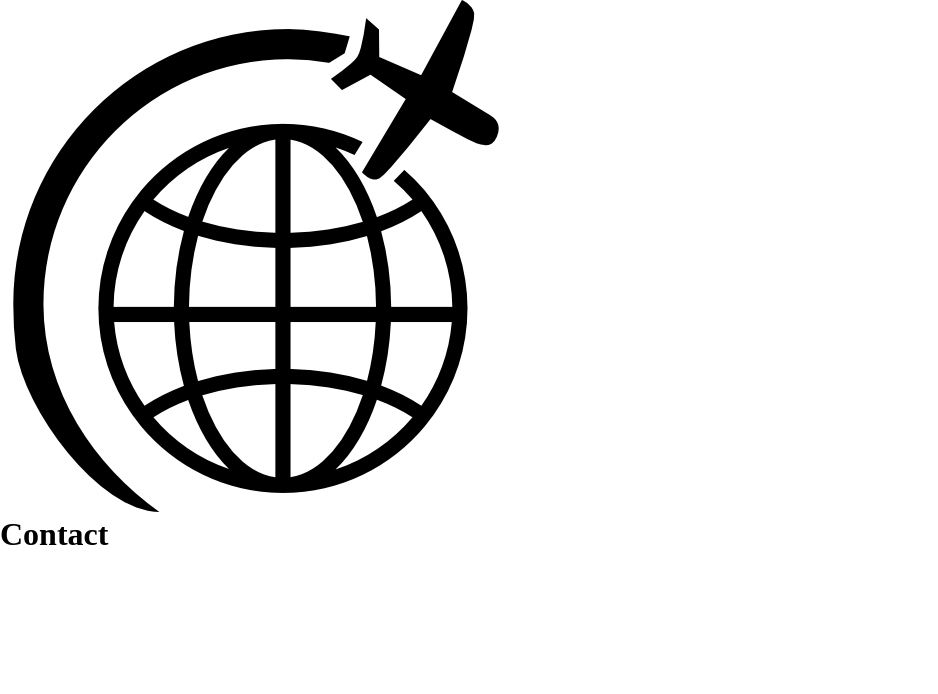
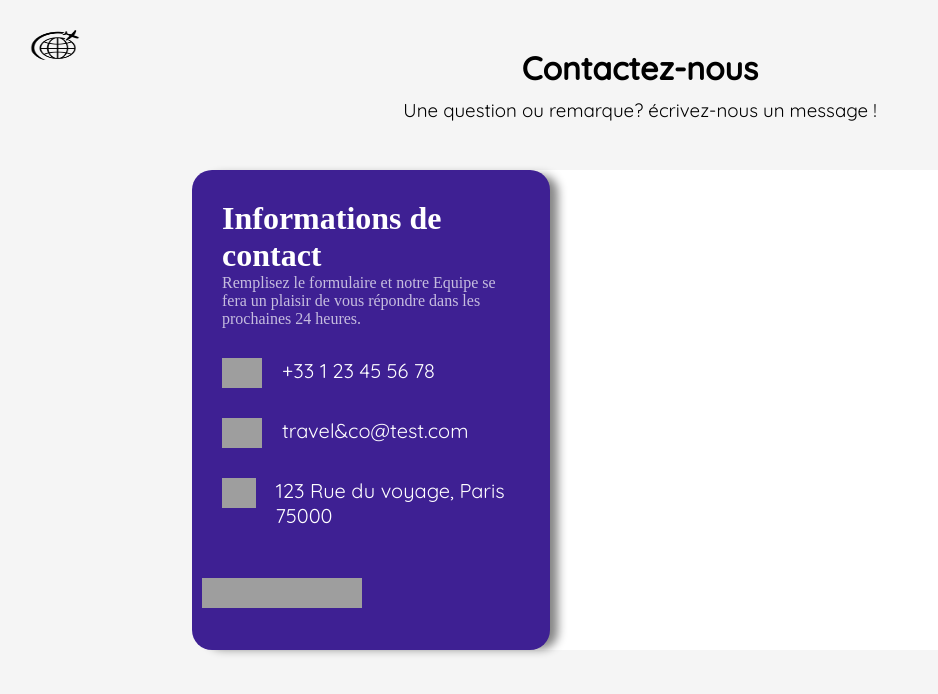
Before and after one commit to GaelDuclocherRougelot/Landing-page-NUXT, a Nuxt app: page /contact in a window 1280 px wide. Shown: the top 694 px of the page, without its empty margins (0-938 px from the left). Built offline with nearby package versions, Linux system fonts and the light colour scheme; grey boxes are pictures that could not be loaded.

Commit message:
add design contact page not finish

```diff
--- a/pages/contact.vue
+++ b/pages/contact.vue
@@ -1,20 +1,144 @@
 <template>
   <div class="product">
     <router-link to="/">
-      <img src="~/assets/logo-agence-voyage.png" alt="Logo">
+      <img id="logo" src="~/assets/logo-agence-voyage.png" alt="Logo" />
     </router-link>
-    <h1>Contact</h1>
+    <div class="title">
+      <h1>Contactez-nous</h1>
+      <h3>Une question ou remarque? écrivez-nous un message !</h3>
+    </div>
+    <form action="">
+      <div class="form_left">
+        <div class="infos">
+          <h1>Informations de contact</h1>
+          <p>
+            Remplisez le formulaire et notre Equipe se fera un plaisir de vous
+            répondre dans les prochaines 24 heures.
+          </p>
+          <div class="info">
+            <img
+              src="https://img.icons8.com/ios-glyphs/30/000000/phone--v1.png"
+            />
+            <p>+33 1 23 45 56 78</p>
+          </div>
+          <div class="info">
+            <img
+              src="https://img.icons8.com/ios-filled/30/000000/apple-mail.png"
+            />
+            <p>travel&co@test.com</p>
+          </div>
+          <div class="info">
+            <img
+              src="https://img.icons8.com/ios-glyphs/30/000000/address.png"
+            />
+            <p>123 Rue du voyage, Paris 75000</p>
+          </div>
+        </div>
+        <div class="socials">
+          <img src="https://img.icons8.com/ios-glyphs/30/000000/facebook.png" />
+          <img
+            src="https://img.icons8.com/ios-filled/30/000000/twitter-squared.png"
+          />
+          <img
+            src="https://img.icons8.com/ios-glyphs/30/000000/instagram-new.png"
+          />
+          <img src="https://img.icons8.com/ios-glyphs/30/000000/linkedin.png" />
+        </div>
+      </div>
+
+      <div class="right"></div>
+    </form>
   </div>
 </template>
 <script>
 export default {
-  head(){
-    return{
-      titleTemplate: "%s - Contact"
+  head() {
+    return {
+      titleTemplate: '%s - Contact',
     }
+  },
+}
+</script>
+<style scoped>
+@import url('https://fonts.googleapis.com/css2?family=Quicksand:wght@200;300;400;500&display=swap');
+
+.product {
+  width: 100%;
+  height: 100vh;
+  background-color: whitesmoke;
+  display: flex;
+  flex-direction: column;
+  align-items: center;
+  justify-content: space-between;
+}
+#logo {
+  width: 50px;
+  position: absolute;
+  top: 30px;
+  left: 30px;
+}
+
+.title {
+  text-align: center;
+  width: 90%;
+}
+
+.title > h1 {
+  font-family: 'Quicksand', sans-serif;
+  font-weight: 600;
+}
+.title > h3 {
+  font-family: 'Quicksand', sans-serif;
+  font-weight: 400;
+  margin-top: 10px;
+}
+
+form {
+  width: 70%;
+  height: 60%;
+  background-color: #fff;
+  margin-bottom: 150px;
+  border-radius: 20px;
+}
+
+.form_left {
+  width: 40%;
+  height: 100%;
+  padding: 10px;
+  background-color: #3e2093;
+  border-radius: 20px;
+  -webkit-box-shadow: 11px 2px 10px -3px rgba(0, 0, 0, 0.48);
+  box-shadow: 11px 2px 10px -3px rgba(0, 0, 0, 0.48);
+}
+
+.infos {
+  padding: 20px;
+  color: white;
+}
+
+.infos > p {
+  opacity: 0.7;
+}
+
+.info {
+  display: flex;
+  margin: 30px 0 30px 0;
+}
+.info > p {
+  margin-left: 20px;
+  font-family: 'Quicksand', sans-serif;
+  font-size: 20px;
+}
+
+img {
+  min-width: 30px;
+  max-height: 30px;
+}
+
+/* Mediaquery  */
+@media (max-width: 1000px) {
+  .form_left {
+    min-width: 280px;
   }
 }
-</script>
-<style lang="">
-
 </style>
```
